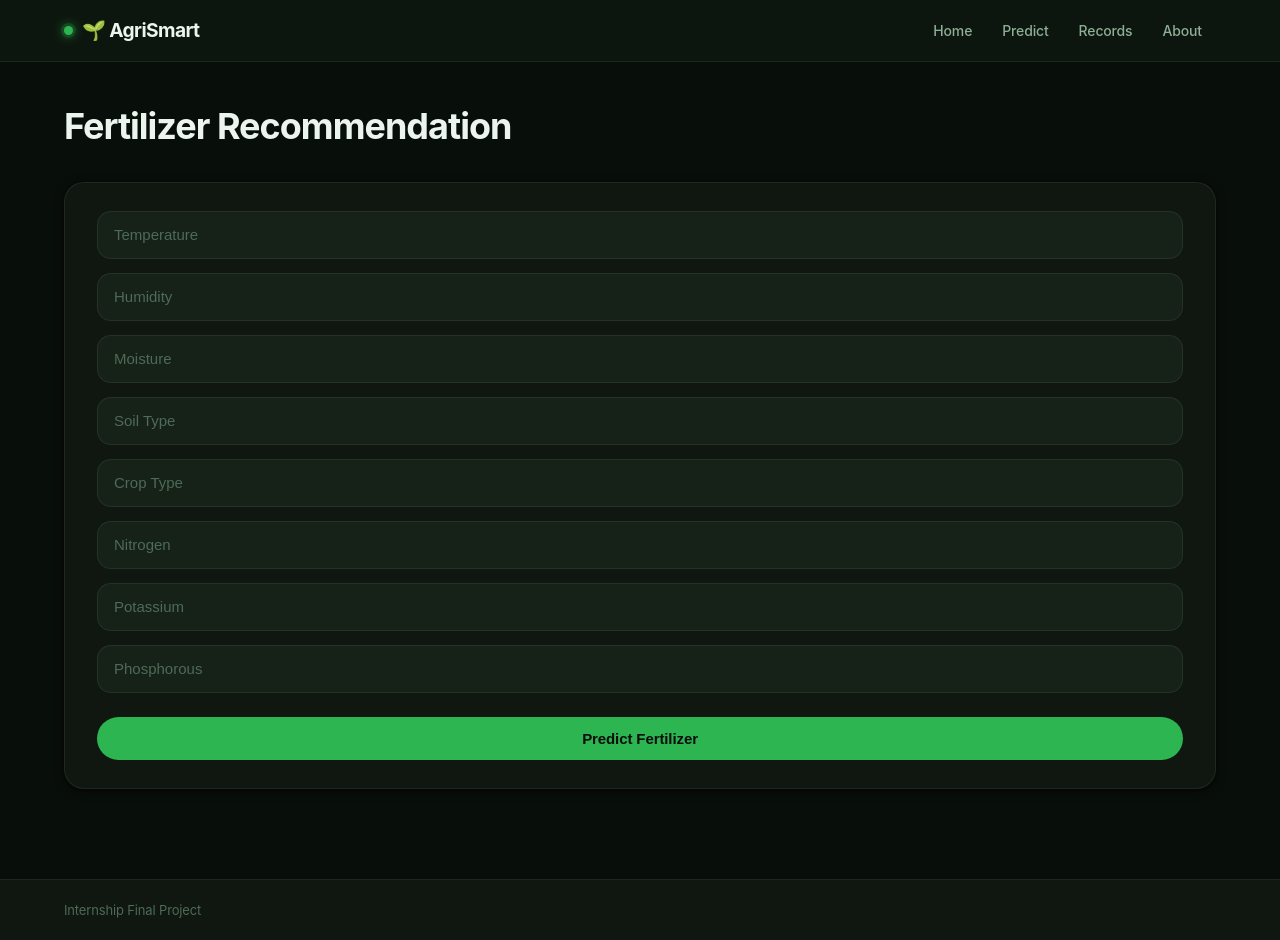
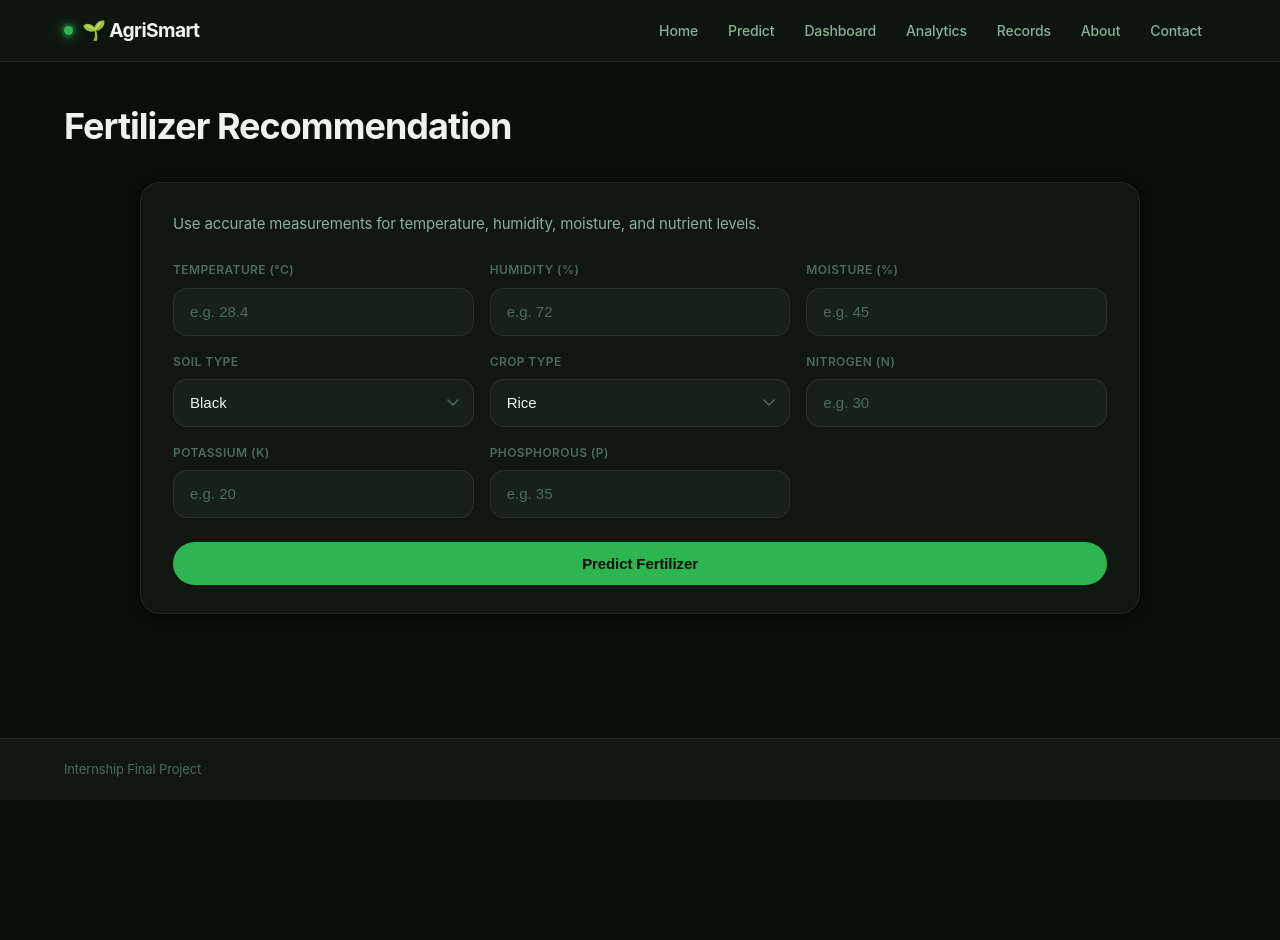
Before and after one commit to Purujith27/Fertilizer-Recommendations-System, a Flask app: page /predict in a window 1280 px wide. After the commit the page ends 777 px from the top, so only its background shows below. Run offline with Flask 3, Linux system fonts and the light colour scheme.

Commit message:
Update predict.html

```diff
--- a/Fertilizer_RecommendationSystem/templates/predict.html
+++ b/Fertilizer_RecommendationSystem/templates/predict.html
@@ -1,8 +1,15 @@
 <!DOCTYPE html>
 <html>
 <head>
-    <title>Predict Fertilizer</title>
-    <link rel="stylesheet" href="{{ url_for('static', filename='css/style.css') }}">
+
+    <title>...</title>
+
+    <link href="https://fonts.googleapis.com/css2?family=Inter:wght@300;400;500;600;700&display=swap"
+          rel="stylesheet">
+
+    <link rel="stylesheet"
+          href="{{ url_for('static', filename='css/style.css') }}">
+
 </head>
 <body>
 <nav class="navbar">
@@ -10,24 +17,73 @@
    <ul class="nav-links">
     <li><a href="/">Home</a></li>
     <li><a href="/predict">Predict</a></li>
+    <li><a href="/dashboard">Dashboard</a></li>
+    <li><a href="/analytics">Analytics</a></li>
     <li><a href="/records">Records</a></li>
     <li><a href="/about">About</a></li>
+    <li><a href="/contact">Contact</a></li>
 </ul>
 </nav>
 <div class="container">
     <h1 class="page-title">
         Fertilizer Recommendation
     </h1>
-    <div class="section-card">
+
+    <div class="section-card predict-card">
+        <div class="predict-header">
+            <p class="section-note">
+                Use accurate measurements for temperature, humidity, moisture, and nutrient levels.
+            </p>
+        </div>
         <form method="POST">
-            <input type="number" step="0.1" name="temperature" placeholder="Temperature" required>
-            <input type="number" step="0.1" name="humidity" placeholder="Humidity" required>
-            <input type="number" step="0.1" name="moisture" placeholder="Moisture" required>
-            <input type="text" name="soil_type" placeholder="Soil Type" required>
-            <input type="text" name="crop_type" placeholder="Crop Type" required>
-            <input type="number" step="0.1" name="nitrogen" placeholder="Nitrogen" required>
-            <input type="number" step="0.1" name="potassium" placeholder="Potassium" required>
-            <input type="number" step="0.1" name="phosphorous" placeholder="Phosphorous" required>
+            <div class="form-grid">
+                <label>
+                    <span>Temperature (°C)</span>
+                    <input type="number" step="0.1" name="temperature" placeholder="e.g. 28.4" required>
+                </label>
+                <label>
+                    <span>Humidity (%)</span>
+                    <input type="number" step="0.1" name="humidity" placeholder="e.g. 72" required>
+                </label>
+                <label>
+                    <span>Moisture (%)</span>
+                    <input type="number" step="0.1" name="moisture" placeholder="e.g. 45" required>
+                </label>
+                <label>
+                    <span>Soil Type</span>
+                    <select name="soil_type">
+                        <option>Black</option>
+                        <option>Clayey</option>
+                        <option>Loamy</option>
+                        <option>Red</option>
+                        <option>Sandy</option>
+                    </select>
+                </label>
+                <label>
+                    <span>Crop Type</span>
+                    <select name="crop_type">
+                        <option>Rice</option>
+                        <option>Wheat</option>
+                        <option>Cotton</option>
+                        <option>Maize</option>
+                        <option>Sugarcane</option>
+                        <option>Tobacco</option>
+                        <option>Pulses</option>
+                    </select>
+                </label>
+                <label>
+                    <span>Nitrogen (N)</span>
+                    <input type="number" step="0.1" name="nitrogen" placeholder="e.g. 30" required>
+                </label>
+                <label>
+                    <span>Potassium (K)</span>
+                    <input type="number" step="0.1" name="potassium" placeholder="e.g. 20" required>
+                </label>
+                <label>
+                    <span>Phosphorous (P)</span>
+                    <input type="number" step="0.1" name="phosphorous" placeholder="e.g. 35" required>
+                </label>
+            </div>
             <button type="submit">
                 Predict Fertilizer
             </button>
```
Lines whose indentation alone changed are shown as unchanged.
